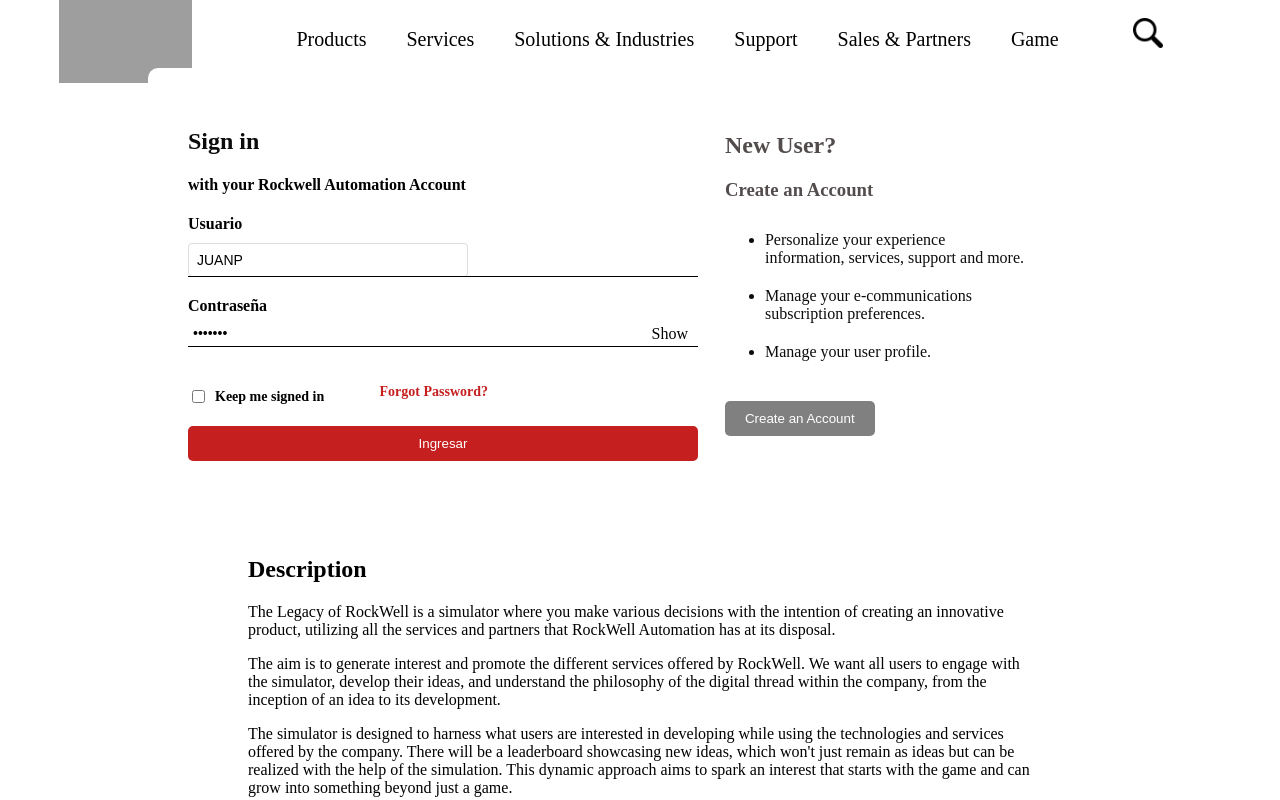
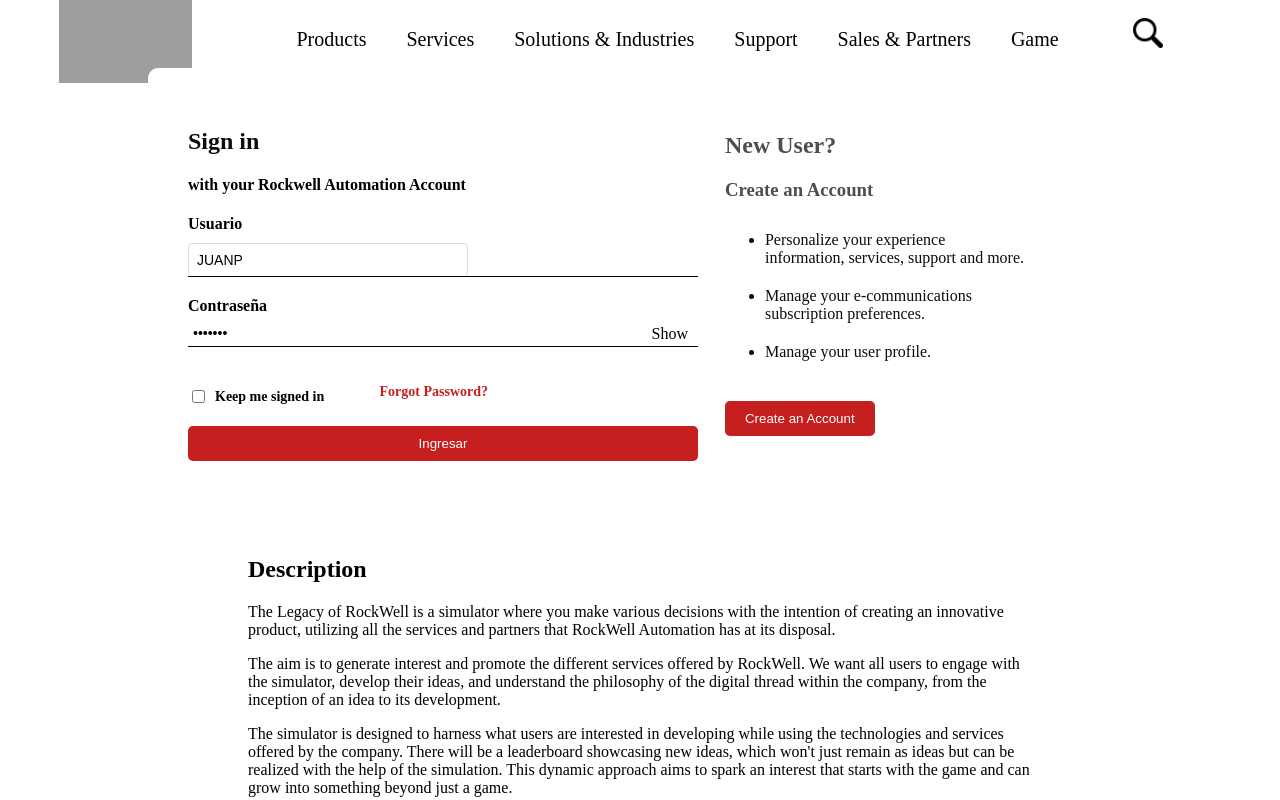
Before and after one commit to Spring1077/Life-Developers, a Next.js app in the folder frontend/: page /Login in a window 1280 px wide. In both pictures the pointer is over the button "Create an Account". Built offline with nearby package versions, Linux system fonts and the light colour scheme; grey boxes are pictures that could not be loaded.

Commit message:
Update globals.css

```diff
--- a/frontend/src/styles/globals.css
+++ b/frontend/src/styles/globals.css
@@ -349,7 +349,13 @@
 }
 
 .register-box .button-group button:hover {
-  background-color: grey;
+  padding: 10px 20px;
+  border: none;
+  border-radius: 5px;
+  background-color: rgb(198, 31, 31);
+  width: auto;
+  padding: 10px 20px;
+  margin-top: 20px;
 }
 .container {
   width: 800px;
```
